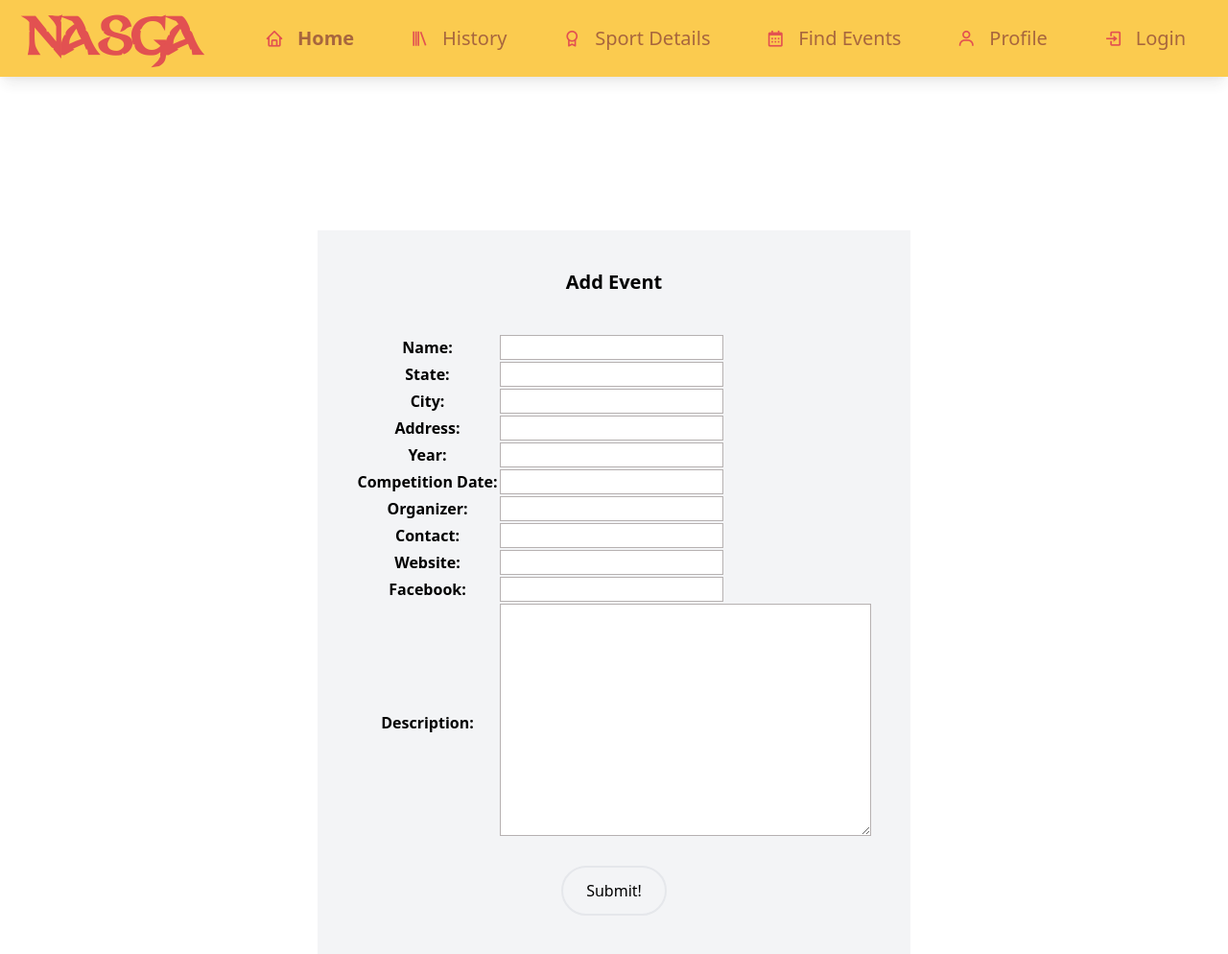
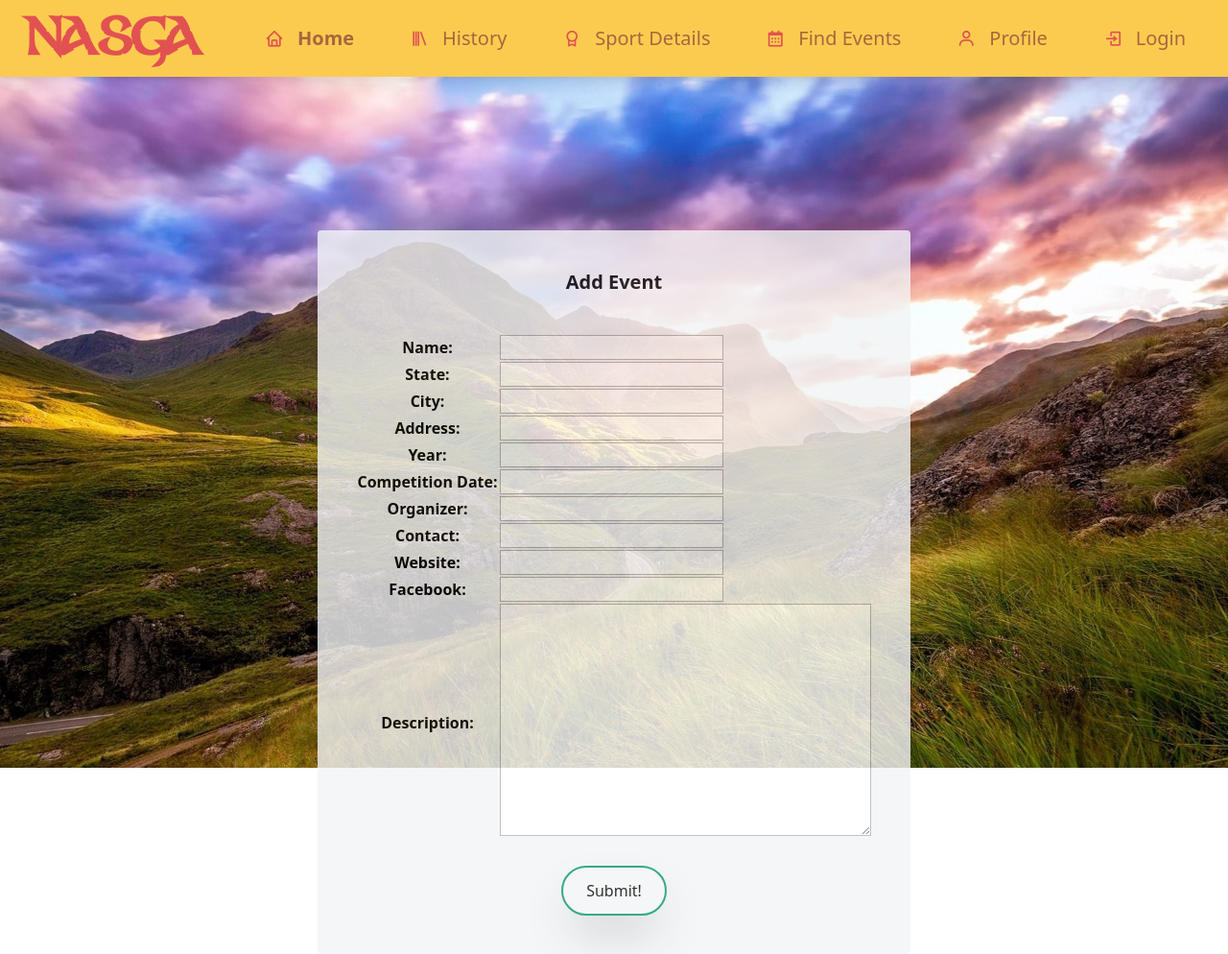
Before and after one commit to dcrhodes/nasga_project, a Django app: page /games/create/ in a window 1280 px wide. Shown: the whole page at 96% size. Run offline with Django 3.2, Linux system fonts and the light colour scheme.

Commit message:
edits form on game add page

```diff
--- a/main_app/static/css/base.css
+++ b/main_app/static/css/base.css
@@ -38,6 +38,16 @@ html {
   background-position: center;
 }
 
+#gamesbg {
+  background-image: url("../images/background5.jpeg");
+  background-position: center;
+}
+
+#formbg {
+  background-image: url("../images/background3.jpeg");
+  background-position: center;
+}
+
 .heightMinusNav {
   height: calc(100% - 5rem);
 }
--- a/main_app/templates/games.html
+++ b/main_app/templates/games.html
@@ -8,7 +8,7 @@
 
 
 
-<main class="bg-blue-300 bg-auto h-full w-full">
+<main class="bg-blue-300 bg-cover h-full w-full" id="gamesbg">
 
 {% if user.is_authenticated %}
   <div class=" flex flex-row justify-center">
--- a/main_app/templates/main_app/game_form.html
+++ b/main_app/templates/main_app/game_form.html
@@ -1,16 +1,17 @@
 {% extends 'base.html' %}
 
 {% block content %}
-
+<div class="bg-blue-300 heightMinusNav bg-cover" id="formbg">
 <div class="flex flex-row justify-center mt-40">
-  <form action="" method="post" class="form-container flex flex-col items-center bg-gray-100 p-10">
+  <form action="" method="post" class="form-container flex flex-col items-center bg-gray-100 p-10 opacity-80 hover:opacity-90 rounded">
     <div class="text-xl mb-10 font-semibold">Add Event</div>
     {% csrf_token %}
     <table class="">
       {{ form.as_table }}
     </table>
-    <button type="submit" class="btn submit border-2 rounded-full py-3 px-6 mt-6">Submit!</button>
+    <button type="submit" class="btn submit border-2 border-green-600 rounded-full py-3 px-6 mt-6 shadow-2xl hover:shadow-none hover:border-yellow-400">Submit!</button>
   </form>
+</div>
 </div>
 
 {% endblock %}
```
Also changed, not shown: main_app/static/images/background3.jpeg, main_app/static/images/background5.jpeg (added).
